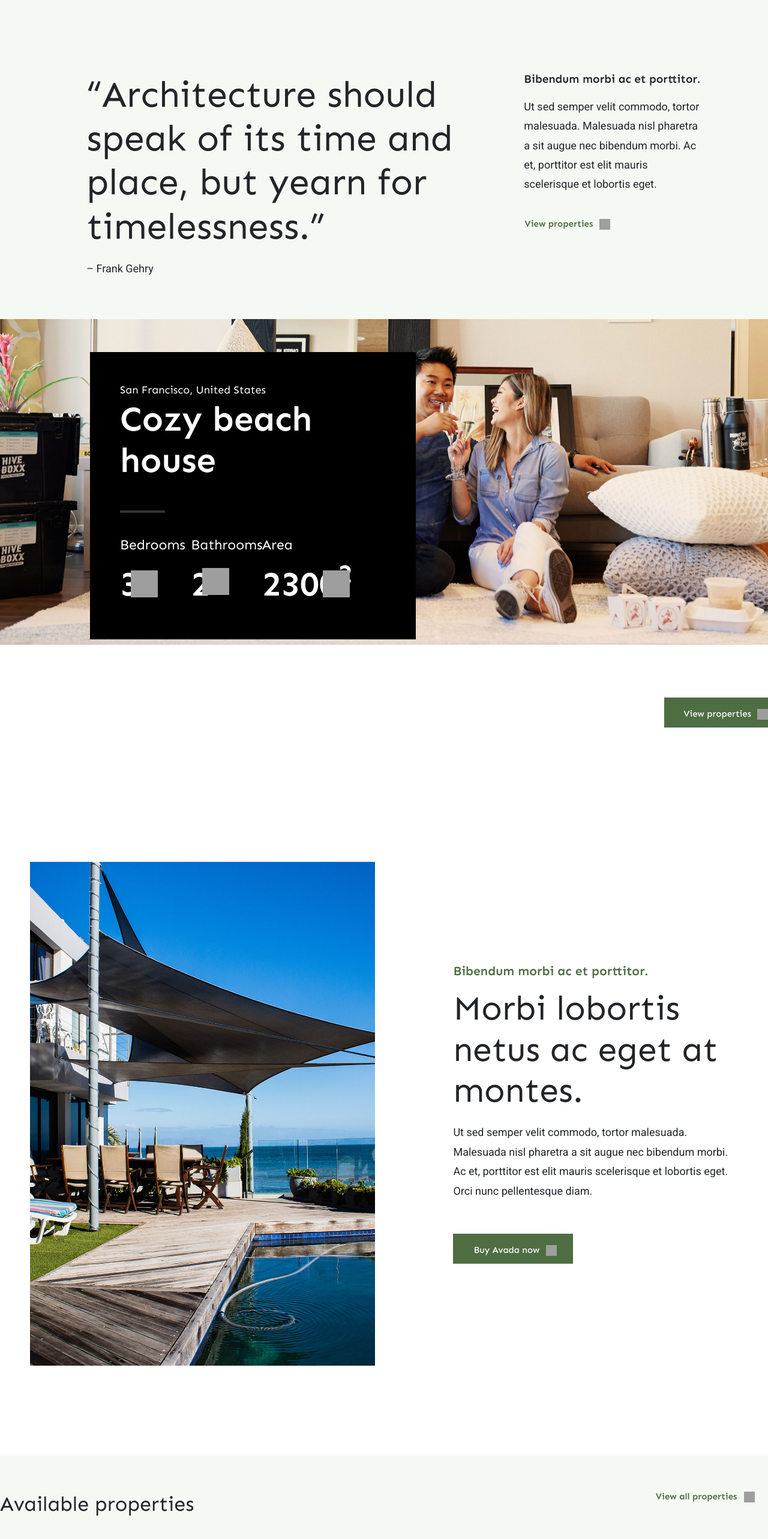
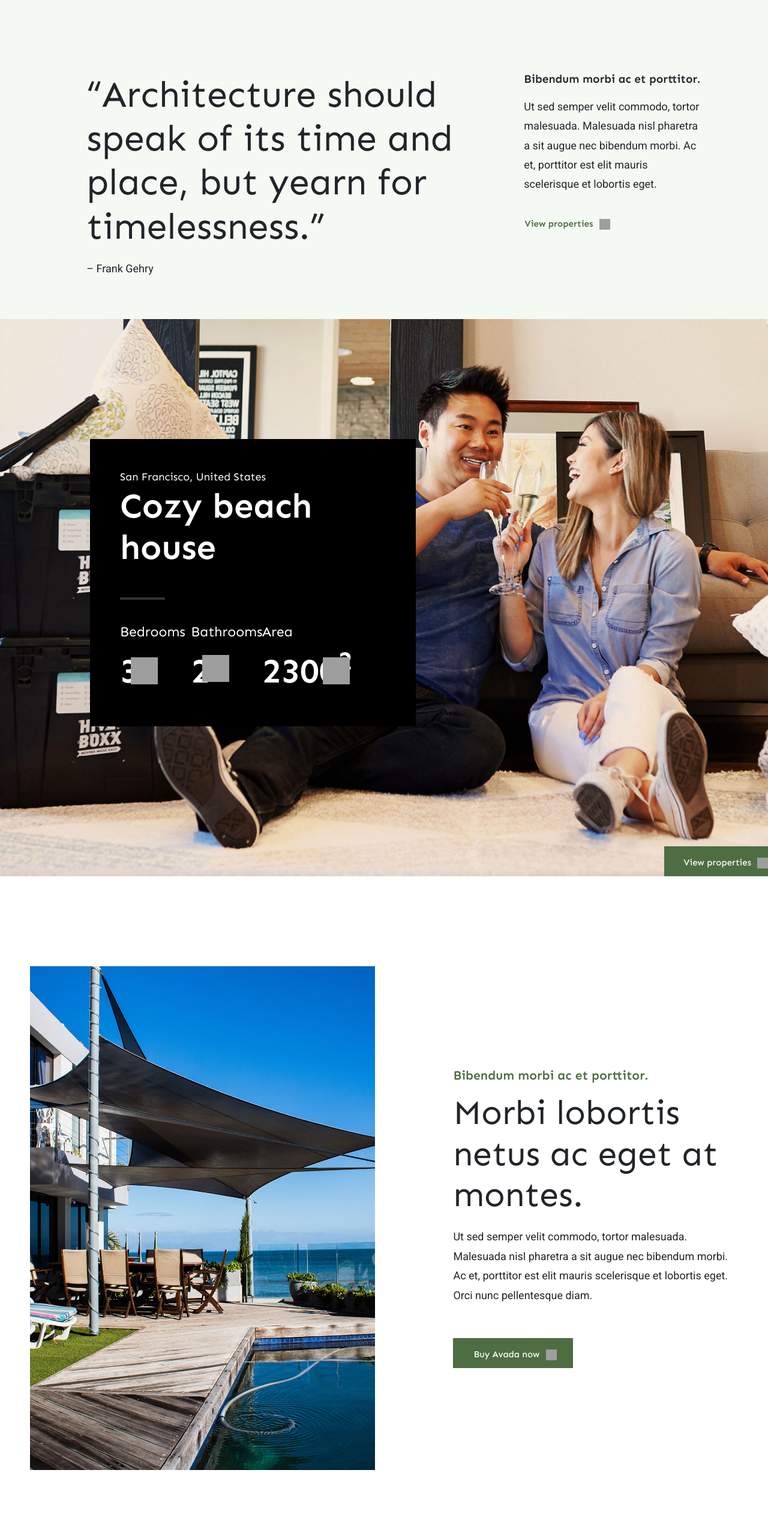
Before and after one commit to OleksiiPustilnyk/react-website-realtor, a React (Create React App) app: page / in a window 1280 px wide. Shown: the part 160-2726 px from the top of the page at 60% size. Built offline with nearby package versions, Linux system fonts and the light colour scheme; grey boxes are pictures that could not be loaded.

Commit message:
edited bg-img

```diff
--- a/src/Pages/Home/Home.scss
+++ b/src/Pages/Home/Home.scss
@@ -27,8 +27,6 @@
 }
 .fusion-heading-right {
     .fusion-heading-right-text {
-        // padding: 0px 205px;
-
         .fusion-heading-right-heading {
             @include font-sen(600, 19px);
             padding-bottom: 10px;
@@ -69,27 +67,20 @@
         );
     }
 }
-
-.home-bg {
-    // margin-top: 100px;
-    margin-bottom: 116px;
-    // width: auto;
-    // height: auto;
-    // display: flex;
-    // align-items: center;
-    // justify-content: center;
-    width: auto;
-    height: auto;
-}
-.img-bg {
-    width: 100%;
-    height: auto;
-    position: absolute;
+.container-fullscreen {
+    min-height: 100vh;
+    .home-bg-img {
+        // min-height: 100vh;
+        position: relative;
+        background: url('../../assets/images/img-bg-home-1.jpeg') no-repeat
+            center center;
+        background-size: cover;
+    }
 }
 
 .btn-block {
+    position: absolute;
     left: 25px;
-    top: 41.5px;
 }
 .btnDefaultGreen {
     @include btnDefault($colorGreen, 16px 40px 16px 18px);
@@ -137,16 +128,19 @@
     }
 }
 
-.title-and-btn {
-    margin: 0 75px;
-}
 .titleMain {
     @include font-sen(400, 34px);
 }
 
-.btn-block-2 {
-    left: 25px;
-    top: 468px;
+.home-bg {
+    .img-bg {
+        padding-top: 620px;
+        background: url('../../assets/images/img-bg-home-2.jpeg') no-repeat
+            center center;
+        height: auto;
+        position: relative;
+        background-size: cover;
+    }
 }
 
 .btnDefaultBlack {
@@ -165,3 +159,8 @@
 .btnDefaultBlack:hover {
     background-color: $colorGreen;
 }
+
+.container-with-green-bg {
+    padding: 55px 0px;
+    background-color: $colorGreen;
+}
--- a/src/Pages/Home/Home.tsx
+++ b/src/Pages/Home/Home.tsx
@@ -1,7 +1,5 @@
 import { Card, CardGroup, Col, Container, Row } from 'react-bootstrap'
 import HeaderDefault from '../../Container/Header/HeaderDefault'
-import ImageHomeBG1 from '../../assets/images/img-bg-home-1.jpeg'
-import ImageHomeBG2 from '../../assets/images/img-bg-home-2.jpeg'
 
 import ImageHomeTextBG1 from '../../assets/images/img-with-text-1.jpeg'
 
@@ -49,20 +47,26 @@ const Home = (props: Props) => {
                             </div>
                         </Col>
                     </Row>
-                    <div className="home-bg">
-                        <img src={ImageHomeBG1} alt="" className="img-bg" />
+
+                    <div className="container-fullscreen">
+                        <div className="home-bg-img">
                             <Row>
                                 <Col md={8}>
                                     <BlackBox />
                                 </Col>
                             </Row>
-                        <Col md={{ span: 2, offset: 10 }} className="btn-block">
+                            <Col
+                                md={{ span: 2, offset: 10 }}
+                                className="btn-block"
+                            >
                                 <button className="btnDefaultGreen">
                                     View properties
                                     <span className="btn-icon-arrow-left-white"></span>
                                 </button>
                             </Col>
                         </div>
+                    </div>
+
                     <div className="container-without-bg">
                         <Row className="justify-content-md-center">
                             <Col xs lg="6">
@@ -95,7 +99,7 @@ const Home = (props: Props) => {
                     </div>
 
                     <div className="container-with-bg">
-                        <Row className="title-and-btn">
+                        <Row style={{ margin: '0 75px' }}>
                             <Col sm={10} className="titleMain">
                                 Available properties
                             </Col>
@@ -110,16 +114,28 @@ const Home = (props: Props) => {
                     </div>
 
                     <div className="home-bg">
-                        <img src={ImageHomeBG2} alt="" className="img-bg" />
+                        <div className="img-bg">
                             <Col
                                 md={{ span: 2, offset: 10 }}
-                            className="btn-block-2"
+                                className="btn-block"
                             >
-                            <button className="btnDefaultGreen">
+                                <button className="btnDefaultBlack">
                                     View properties
                                     <span className="btn-icon-arrow-left-white"></span>
                                 </button>
                             </Col>
+                        </div>
+                        {/* <img src={ImageHomeBG2} alt="" className="img-bg" /> */}
+                    </div>
+
+                    <div className="container-with-green-bg">
+                        <p>
+                            Lorem ipsum dolor sit amet consectetur adipisicing
+                            elit. Dolore adipisci reprehenderit tenetur harum
+                            aliquid magnam corporis fuga quam sequi dolorem.
+                            Enim facilis, eligendi odio temporibus hic similique
+                            distinctio veniam nobis.
+                        </p>
                     </div>
                 </Container>
             </main>
--- a/src/assets/style/Style.scss
+++ b/src/assets/style/Style.scss
@@ -1,9 +1,9 @@
-
 * {
     box-sizing: border-box;
 }
 
 body {
+    height: 100%;
     margin: 0;
-    overflow-x:hidden;
+    overflow-x: hidden;
 }
--- a/src/components/BlackBox/BlackBox.scss
+++ b/src/components/BlackBox/BlackBox.scss
@@ -1,15 +1,14 @@
 @import '../../assets/style/variables';
 
 .container-black-box {
-    padding: 55px 150px;
+    padding: 200px 150px;
 }
 
 .bg-black-box {
     background-color: black;
     color: white;
     position: relative;
-    // width: 100%;
-    // height: 100%;
+
     padding: 50px;
     .black-box-city {
         @include font-sen(400, 18px);
```
Lines whose indentation alone changed are shown as unchanged.
